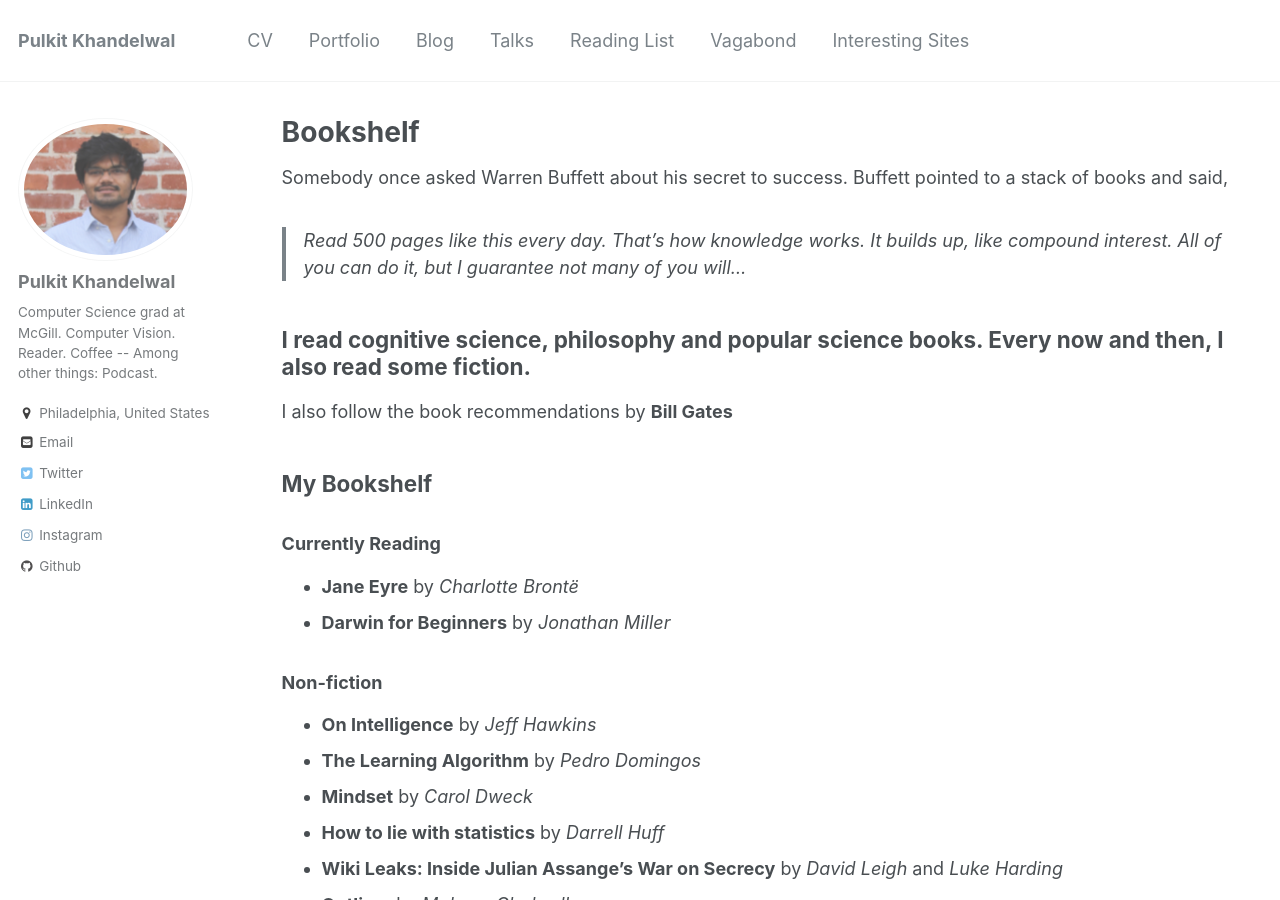
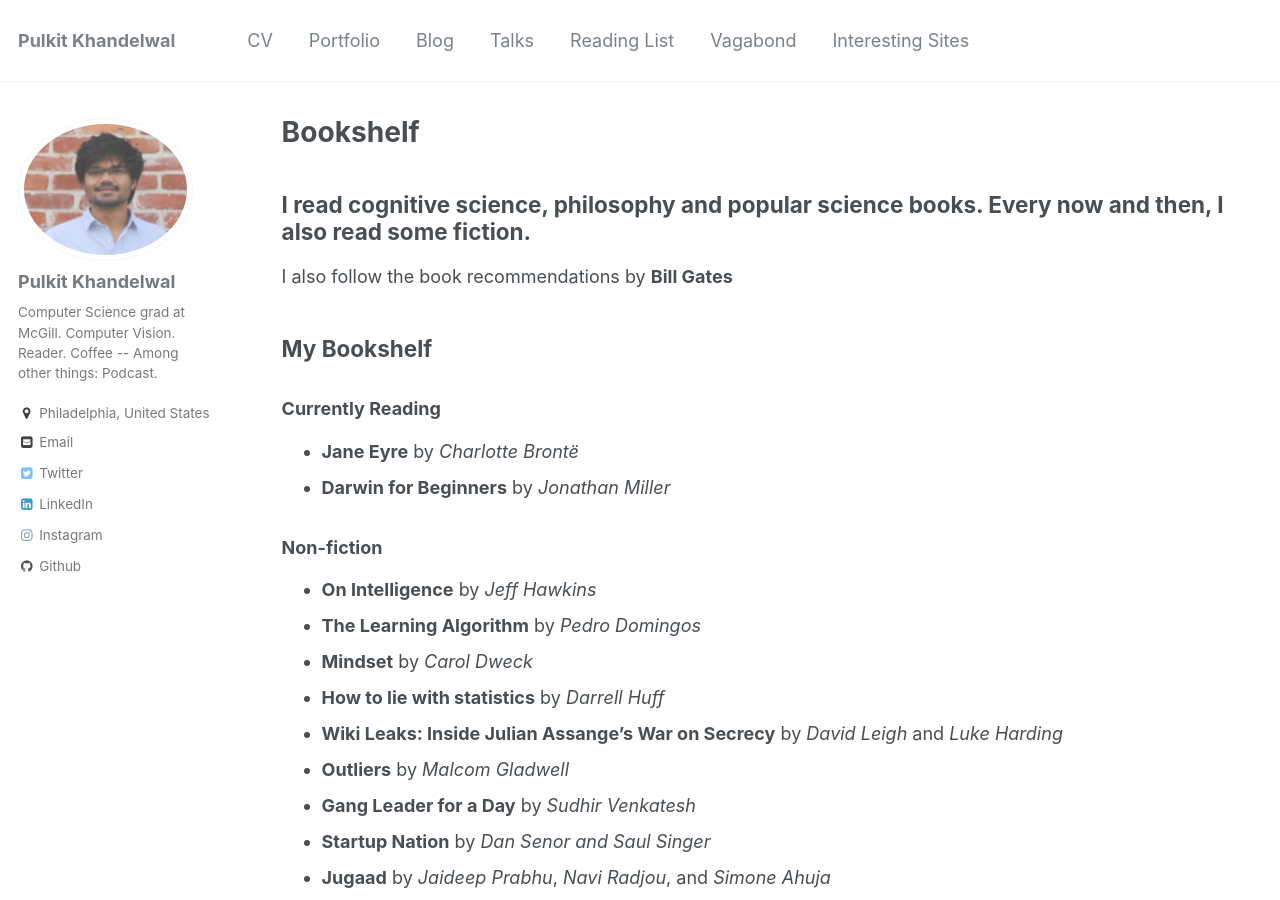
Before and after one commit to Pulkit-Khandelwal/pulkit-khandelwal.github.io, a Jekyll site: the page built from _pages/reading-list.md, in a window 1280 px wide and 900 px high. Built offline with Jekyll 4.4.1, drawn with Linux system fonts in a browser that asks for light colours; some of the changed text lies outside the part shown.

Commit message:
Update reading-list.md

```diff
--- a/_pages/reading-list.md
+++ b/_pages/reading-list.md
@@ -4,10 +4,6 @@
 permalink: /reading-list/
 author_profile: true
 ---
-
-Somebody once asked Warren Buffett about his secret to success. Buffett pointed to a stack of books and said,
-> Read 500 pages like this every day. That’s how knowledge works. It builds up, like compound interest.
->All of you can do it, but I guarantee not many of you will…
 
 ## I read cognitive science, philosophy and popular science books. Every now and then, I also read some fiction.
 
```
Also changed, not shown: other parts of _pages/reading-list.md (+0 -1 lines).
